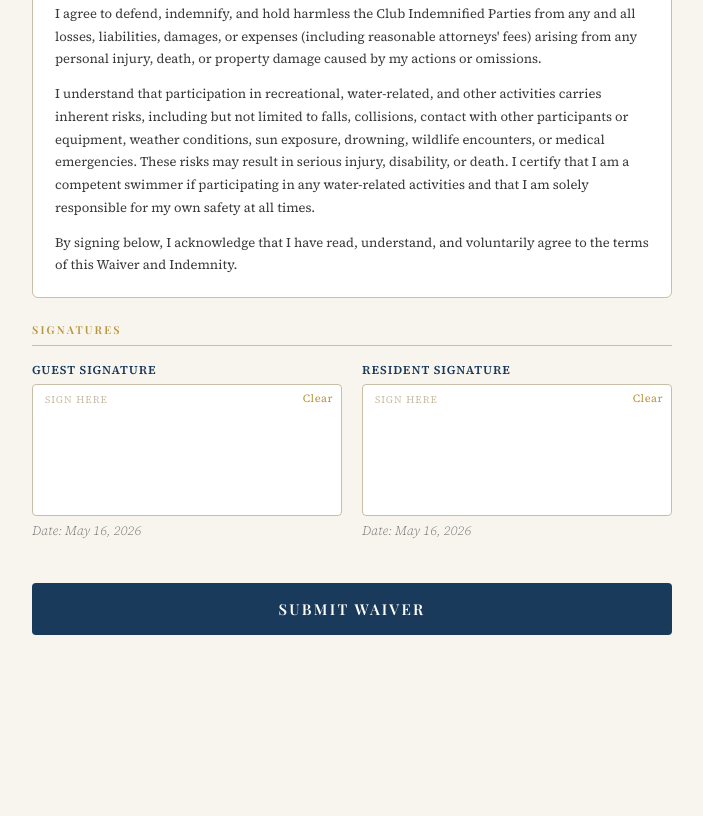
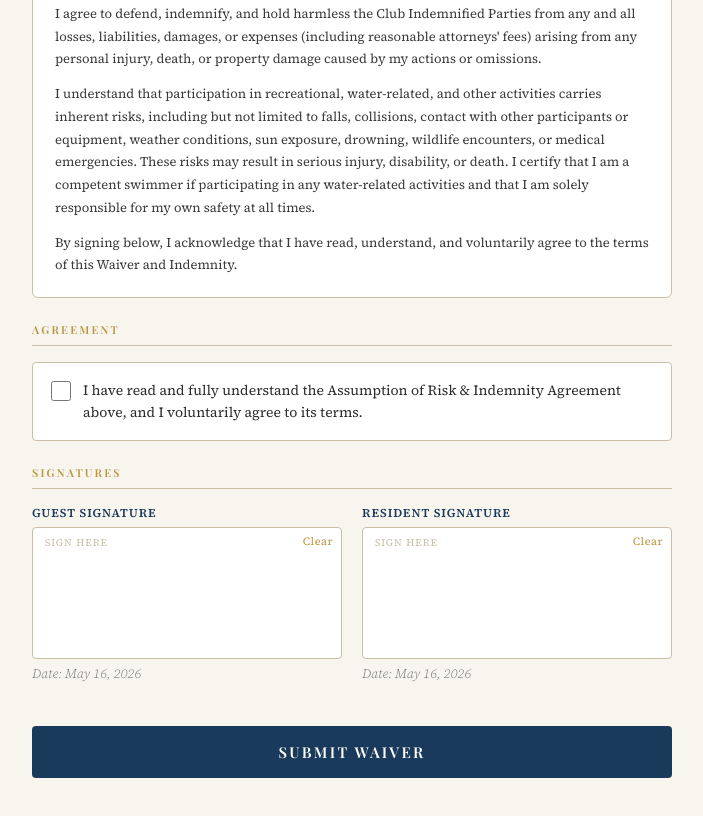
Before and after one commit to PL-admin-sig/pl-guest-waiver, a plain HTML site: page index.html in a window 1280 px wide. Shown: the part 1287-2103 px from the top of the page, without its empty margins (288-991 px from the left). Before the commit the page ends 1982 px from the top, so only its background shows below. Drawn offline with nearby package versions, Linux system fonts and the light colour scheme.

Commit message:
Update index.html

```diff
--- a/index.html
+++ b/index.html
@@ -229,6 +229,31 @@
 
   .error-msg { color: #c0392b; font-size: 13px; margin-top: 12px; text-align: center; display: none; }
 
+  .agree-box {
+    background: white;
+    border: 1.5px solid var(--border);
+    border-radius: 4px;
+    padding: 16px 18px;
+    margin-bottom: 24px;
+  }
+  .agree-label {
+    display: flex;
+    align-items: flex-start;
+    gap: 12px;
+    cursor: pointer;
+    font-size: 14px;
+    line-height: 1.6;
+    color: var(--text);
+  }
+  .agree-label input[type="checkbox"] {
+    width: 20px;
+    height: 20px;
+    min-width: 20px;
+    margin-top: 2px;
+    accent-color: var(--navy);
+    cursor: pointer;
+  }
+
   @media (max-width: 500px) {
     .sig-row { grid-template-columns: 1fr; }
     .address-row { grid-template-columns: 1fr; }
@@ -310,6 +335,14 @@
       <p>I agree to defend, indemnify, and hold harmless the Club Indemnified Parties from any and all losses, liabilities, damages, or expenses (including reasonable attorneys' fees) arising from any personal injury, death, or property damage caused by my actions or omissions.</p>
       <p>I understand that participation in recreational, water-related, and other activities carries inherent risks, including but not limited to falls, collisions, contact with other participants or equipment, weather conditions, sun exposure, drowning, wildlife encounters, or medical emergencies. These risks may result in serious injury, disability, or death. I certify that I am a competent swimmer if participating in any water-related activities and that I am solely responsible for my own safety at all times.</p>
       <p>By signing below, I acknowledge that I have read, understand, and voluntarily agree to the terms of this Waiver and Indemnity.</p>
+    </div>
+
+    <div class="section-label">Agreement</div>
+    <div class="agree-box">
+      <label class="agree-label">
+        <input type="checkbox" id="agreeCheck" required>
+        <span>I have read and fully understand the Assumption of Risk &amp; Indemnity Agreement above, and I voluntarily agree to its terms.</span>
+      </label>
     </div>
 
     <div class="section-label">Signatures</div>
@@ -408,6 +441,7 @@
     const guestCanvas    = document.getElementById('guestSigCanvas');
     const residentCanvas = document.getElementById('residentSigCanvas');
 
+    if (!document.getElementById('agreeCheck').checked) { alert('Please check the agreement box before signing.'); return; }
     if (isCanvasBlank(guestCanvas))    { alert('Please provide a Guest Signature.');    return; }
     if (isCanvasBlank(residentCanvas)) { alert('Please provide a Resident Signature.'); return; }
 
@@ -446,7 +480,7 @@
           'Submission Date':    new Date().toISOString().split('T')[0],
           'Guest Signature':    guestCanvas.toDataURL('image/png'),
           'Resident Signature': residentCanvas.toDataURL('image/png'),
-          'Waiver Text':        'Assumption of Risk & Indemnity Agreement - signed and agreed to on ' + today
+          'Waiver Text':        'Assumption of Risk & Indemnity Agreement - Guest confirmed reading and voluntary agreement on ' + today
         }})
       });
 
```
